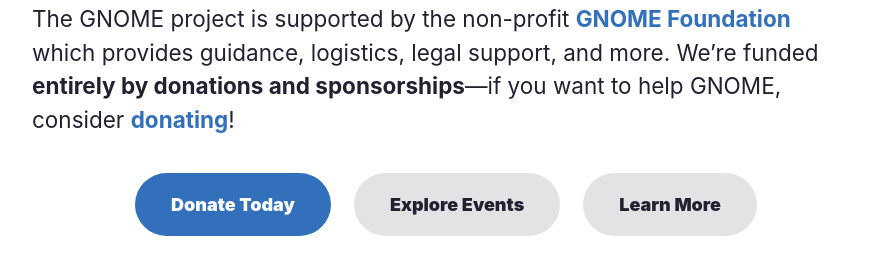
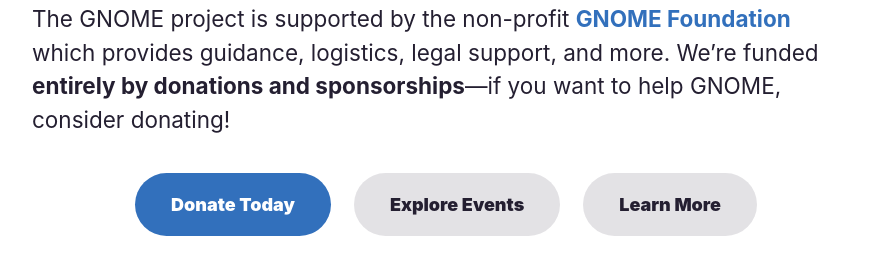
Before and after one commit to cassidyjames/gnome.org, a Jekyll site: the page built from index.md, in a window 1280 px wide and 900 px high, scrolled down 4651 px. Shown: the part 628-897 px from the top of the window, without its empty margins (194-1085 px from the left). Built offline with Jekyll 4.4.1, drawn with Linux system fonts in a browser that asks for light colours; our own code applies the rules of GitHub Pages for plain Markdown files; part of the change alters nothing that is shown.

Commit message:
One less link

```diff
--- a/index.md
+++ b/index.md
@@ -71,7 +71,7 @@ Contributors to GNOME can apply for [GNOME Foundation Membership](https://founda
 
 ## Non-profit foundation
 
-The GNOME project is supported by the non-profit [GNOME Foundation](https://foundation.gnome.org) which provides guidance, logistics, legal support, and more. We're funded **entirely by donations and sponsorships**—if you want to help GNOME, consider [donating](https://www.gnome.org/donate)!
+The GNOME project is supported by the non-profit [GNOME Foundation](https://foundation.gnome.org) which provides guidance, logistics, legal support, and more. We're funded **entirely by donations and sponsorships**—if you want to help GNOME, consider donating!
 
 <div class="buttons" markdown="1">
 [Donate Today](https://gnome.org/donate){: .button.suggested }
```
